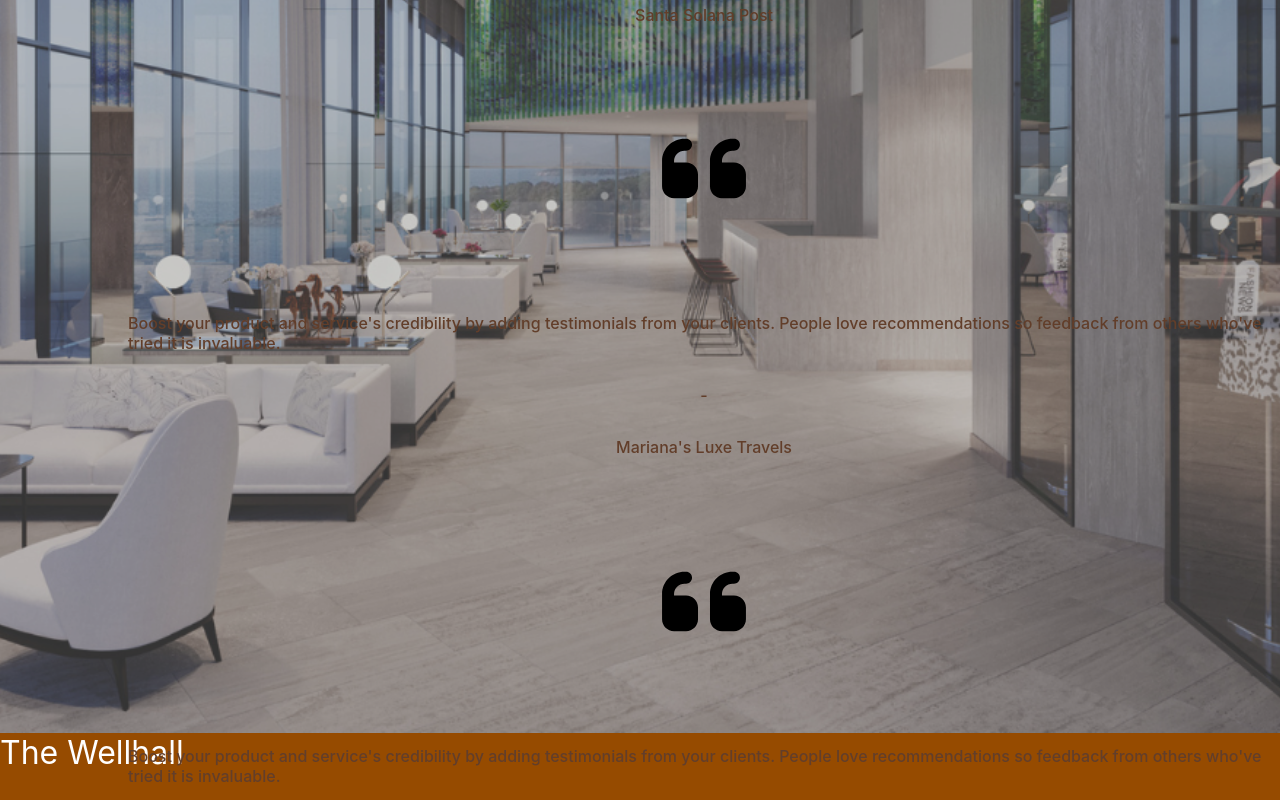
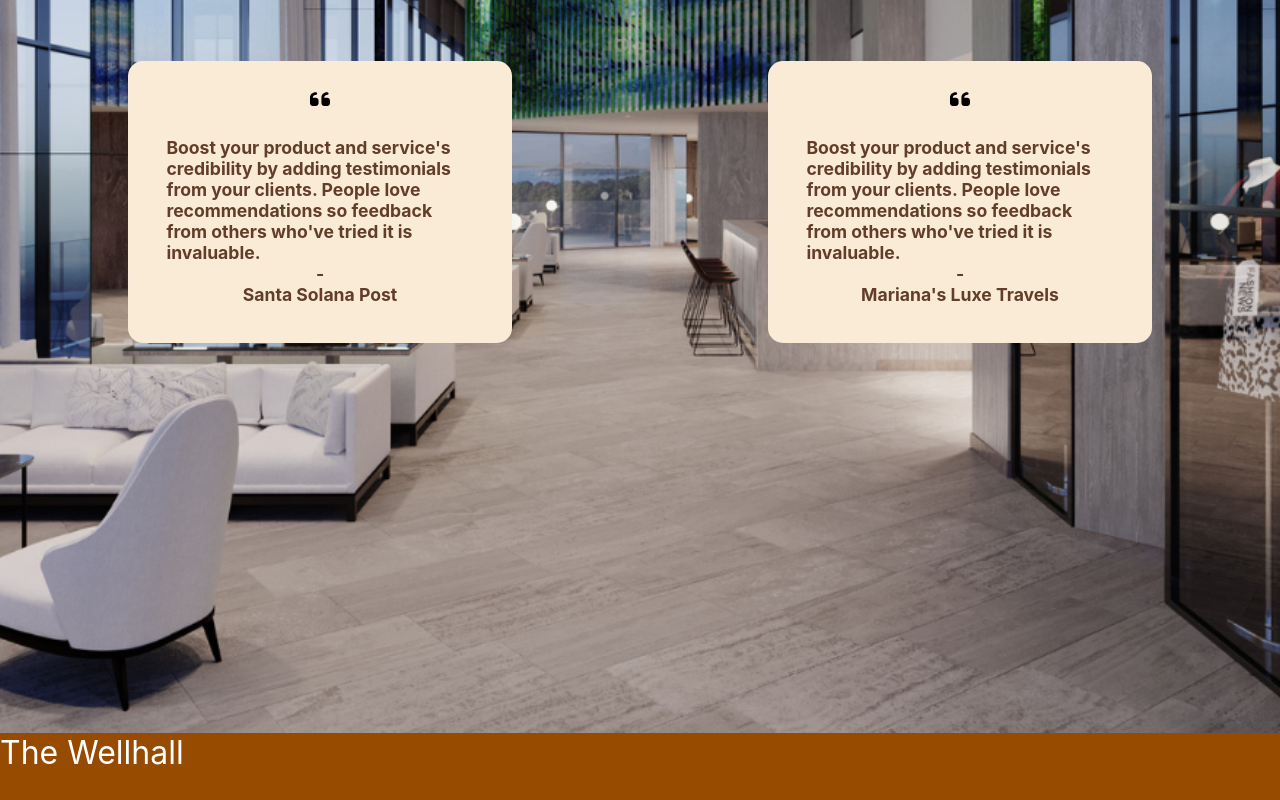
Before and after one commit to ol1mowski/Best_hotel.de, a React (Create React App) app: page / in a window 1280 px wide. Shown: the part 4920-5720 px from the top of the page. Built offline with nearby package versions, Linux system fonts and the light colour scheme.

Commit message:
add RWD to 5-th section

```diff
--- a/src/components/Comment/Comment.js
+++ b/src/components/Comment/Comment.js
@@ -2,28 +2,56 @@ import style from'./Comment.module.scss';
 import backgroundPhoto from '../../assets/pictures/hotel_coridor.png';
 import Post from './Post/Post';
 
-const background = {
-    position: 'relative',
-    backgroundImage: `url(${backgroundPhoto})`,
-    backgroundSize: 'cover',
-    backgroundRepeat: 'no-repeat',
-    backgroundPosition: 'center',
-    width: '100vw',
-    height: '140vh',
-    display: 'block',
-    filter: 'contrast(60%)',
-};
+// const background = {
+//     backgroundImage: `url(${backgroundPhoto})`,
+//     backgroundSize: 'cover',
+//     backgroundRepeat: 'no-repeat',
+//     backgroundPosition: 'center',
+//     width: '100vw',
+//     height: '140vh',
+//     display: 'block',
+//     // filter: 'contrast(60%)',
+// };
 
-const wrapper = {
-    position: 'relative',
-}
+
+const posts = [
+    {
+        id: 1,
+        user: 'Santa Solana Post',
+        content: "Boost your product and service's credibility by adding testimonials from your clients. People love recommendations so feedback from others who've tried it is invaluable.",
+    },
+    {
+        id: 2,
+        user: "Mariana's Luxe Travels",
+        content: "Boost your product and service's credibility by adding testimonials from your clients. People love recommendations so feedback from others who've tried it is invaluable.",
+    },
+    {
+        id: 3,
+        user: "Fairhill Journal",
+        content: "Boost your product and service's credibility by adding testimonials from your clients. People love recommendations so feedback from others who've tried it is invaluable.",
+    },
+]
 
 const Comment = () => {
     return(
-        <div style={wrapper}>
-            <div style={background}></div>
+        <div className={style.mainWrapper}>
+            <div className={style.background}>
             <h2 className={style.content}>In the Press</h2>
-            <Post />
+                <div className={style.main}>
+                    <Post
+                    user={posts[0].user}
+                    content={posts[0].content}
+                    />
+                    <Post
+                    user={posts[1].user}
+                    content={posts[1].content}
+                    />
+                    {/* <Post
+                    user={posts[2].user}
+                    content={posts[2].content}
+                    />  */}
+                </div>
+            </div>
         </div>
     )
 }
--- a/src/components/Comment/Comment.module.scss
+++ b/src/components/Comment/Comment.module.scss
@@ -1,10 +1,58 @@
+
+.background {
+    background-image: url('../../assets/pictures/hotel_coridor.png');
+    background-size: cover;
+    background-repeat: no-repeat;
+    background-position: center;
+    width: 100vw;
+    height: 140vh;
+    display: block;
+    // filter: 'contrast(60%);
+    @media screen and (max-height: 670px) {
+        height: 170vh;
+    }
+    @media (orientation: landscape) and (min-height: 320px) and (max-width: 950px) {
+        height: 340vh;
+    }
+}
+
 .content {
-    position: absolute;
-    top: 5%;
-    left: 0;
-    right: 0;
-    bottom: 0;
     text-align: center;
     font-weight: 400;
-    font-size: 2rem;
+    font-size: 3rem;
+    padding-top: 30%;
+    margin-bottom: 50%;
+    @media screen and (min-width: 375px) {
+        margin-bottom: 30%;
+    }
+    @media screen and (min-width: 410px) {
+        margin-bottom: 20%;
+    }
+    @media screen and (min-width: 500px) {
+        margin-bottom: 15%;
+        font-size: 3.3rem;
+        padding-top: 15%;
+    }
+    @media screen and (min-width: 700px) {
+        margin-bottom: 10%;
+        padding-top: 10%;
+    }
+    @media screen and (min-width: 1024px) {
+        margin-bottom: 20%;
+    }
+    @media screen and (min-width: 1400px) {
+        margin-bottom: 15%;
+    }
+    @media (orientation: landscape) and (min-height: 320px) and (max-width: 950px) {
+        margin-bottom: 20%;
+    }
 }
+
+@media screen and (min-width: 1024px) {
+    .main {
+        display: flex;
+        justify-content: center;
+        align-items: center;
+        // gap: 10%;
+    }
+}
--- a/src/components/Comment/Post/Post.js
+++ b/src/components/Comment/Post/Post.js
@@ -1,38 +1,18 @@
 import style from'./Post.module.scss';
 import quote from'../../../assets/icons/quote.svg';
 
-const Post = () => {
+const Post = (props) => {
     return(
         <div className={style.wrapper}>
             <img className={style.quote} src={quote} alt='Quote' />
             <p className={style.content}>
-                Boost your product and service's credibility by adding testimonials from your clients. People love recommendations so feedback from others who've tried it is invaluable.
+                {props.content}
             </p>
             <p className={style.content}>
                 -
             </p>
             <p className={style.content}>
-                Santa Solana Post
-            </p>
-            <img className={style.quote} src={quote} alt='Quote' />
-            <p className={style.content}>
-                Boost your product and service's credibility by adding testimonials from your clients. People love recommendations so feedback from others who've tried it is invaluable.
-            </p>
-            <p className={style.content}>
-                -
-            </p>
-            <p className={style.content}>
-                Mariana's Luxe Travels
-            </p>
-            <img className={style.quote} src={quote} alt='Quote' />
-            <p className={style.content}>
-                Boost your product and service's credibility by adding testimonials from your clients. People love recommendations so feedback from others who've tried it is invaluable.
-            </p>
-            <p className={style.content}>
-                -
-            </p>
-            <p className={style.content}>
-            Fairhill Journal
+                {props.user}
             </p>
         </div>
     )
--- a/src/components/Comment/Post/Post.module.scss
+++ b/src/components/Comment/Post/Post.module.scss
@@ -1,22 +1,57 @@
 .wrapper {
+    background-color: antiquewhite;
+    border-radius: 15px;
+    padding-bottom: 5%;
+    margin: 0 10% 20% 10%;
     display: flex;
     justify-content: center;
     align-items: center;
     flex-direction: column;
-    position: absolute;
-    top: 15%;
-    left: 10%;
-    right: 0;
-    bottom: 0;
+    @media screen and (min-width: 550px) {
+        margin: 0 20% 20% 20%;
+    }
+    @media screen and (min-width: 700px) {
+        margin: 0 25% 20% 25%;
+    }
+    @media screen and (min-width: 850px) {
+        margin: 0 30% 20% 30%;
+    }
+    @media screen and (min-width: 1024px) {
+        margin: 0 10% 20% 10%;
+        padding-bottom: 3%;
+    }
+    @media screen and (min-width: 1400px) {
+        margin: 0 13% 20% 13%;
+        padding-bottom: 1%;
+    }
     // color: #623e2a;
 }
 
 .quote {
     width: 10%;
     height: 10%;
+    @media screen and (min-width: 550px) {
+        width: 7%;
+        height: 7%;
+    }
+    @media screen and (min-width: 800px) {
+        width: 5%;
+        height: 5%;
+    }
 }
 
 .content {
-    font-weight: 500;
+    font-weight: 700;
+    font-size: 1.1rem;
+    margin: 0 10%;
+    @media screen and (min-width: 375px) {
+        margin: 0 15%;
+    }
+    @media screen and (min-width: 850px) {
+        margin: 0 25%;
+    }
+    @media screen and (min-width: 1024px) {
+        margin: 0 10%;
+    }
     // color: #623e2a;
 }
```
